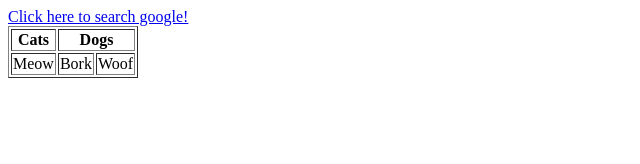
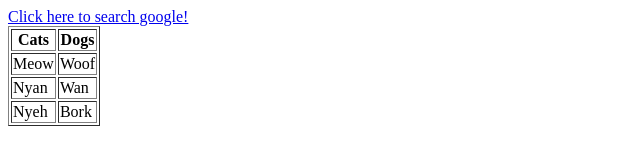
Before and after one commit to Stoppsy/HTML-Debrief, a plain HTML site: page index.html in a window 1280 px wide. Shown: the whole page, without its empty margins (0-640 px from the left). Drawn offline with Linux system fonts and the light colour scheme.

Commit message:
fixed table

```diff
--- a/index.html
+++ b/index.html
@@ -10,12 +10,19 @@
         <table border="1">
             <tr>
                 <th>Cats</th>
-                <th colspan="2">Dogs</th>
+                <th>Dogs</th>
             </tr>
             <tr>
                 <td>Meow</td>
+                <td>Woof</td>
+            </tr>
+            <tr>
+                <td>Nyan</td>
+                <td>Wan</td>
+            </tr>
+            <tr>
+                <td>Nyeh</td>
                 <td>Bork</td>
-                <td>Woof</td>
             </tr>
         </table>
     </footer>
```
